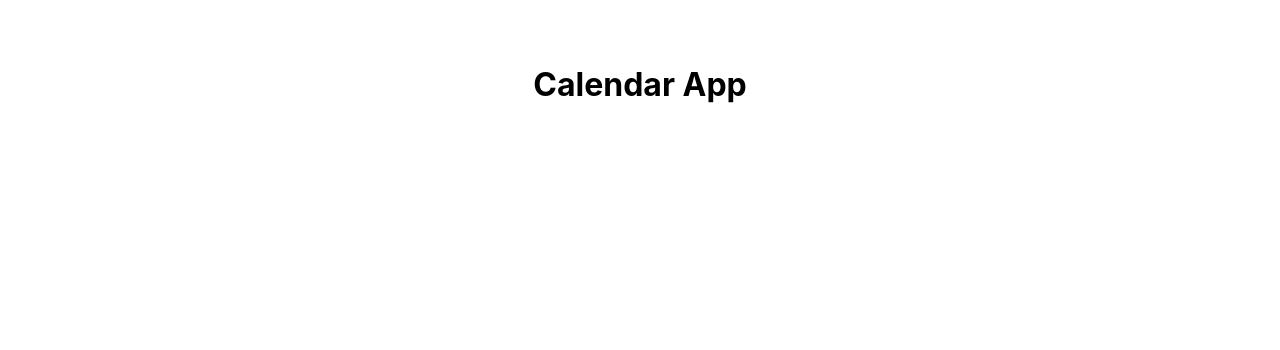
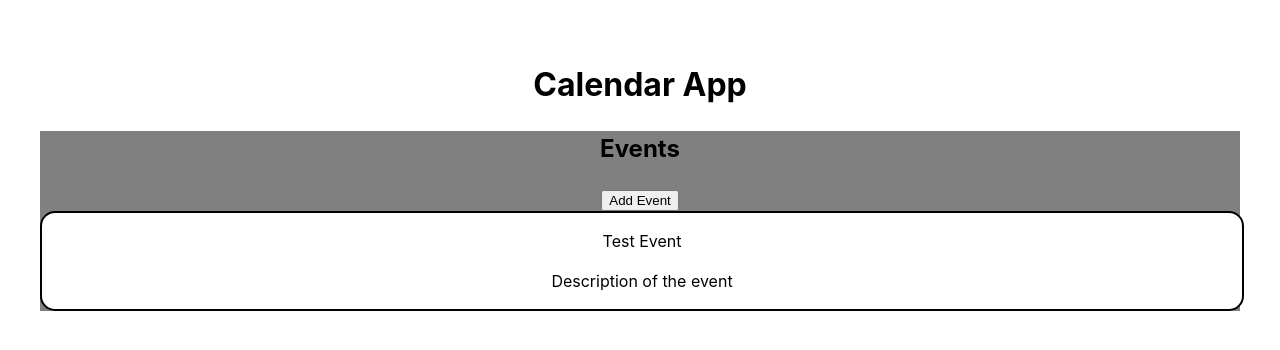
Before and after one commit to umarraj008/Calendar-App, a React (Vite) app in the folder Calendar App/: page / in a window 1280 px wide. Shown: the top 350 px of the page. Built offline with nearby package versions, Linux system fonts and the light colour scheme.

Commit message:
Add Event
- user can add a new event to the list
- for now only the title, location, and description show on the event
- a dialog modal shows when user wants to add new event

```diff
--- a/Calendar App/src/App.css
+++ b/Calendar App/src/App.css
@@ -4,3 +4,7 @@
   padding: 2rem;
   text-align: center;
 }
+
+button:hover {
+  cursor: pointer;
+}
--- a/Calendar App/src/App.jsx
+++ b/Calendar App/src/App.jsx
@@ -1,11 +1,13 @@
 import React from 'react'
 import './App.css'
+import EventsList from './components/EventList/EventsList'
 
 function App() {
 
   return (
     <>
       <h1>Calendar App</h1>
+      <EventsList />
     </>
   )
 }
--- /dev/null
+++ b/Calendar App/src/components/AddEventDialog/AddEventDialog.jsx
@@ -0,0 +1,56 @@
+import React, { useState } from 'react'
+import "./AddEventDialog.css"
+
+function AddEventDialog(props) {
+  const [title, setTitle] = useState("");
+  const [description, setDescription] = useState("");
+  const [location, setLocation] = useState("");
+
+  const closeDialog = () => {
+    // close dialog
+    document.getElementById("addEventsDialog").close();
+
+    // Clear all form input
+    setTitle("");
+    setDescription("");
+    setLocation("");
+  }
+
+  // Form input update functions
+  const updateTitle = (event) => { setTitle((prev) => event.target.value); }
+  const updateLocation = (event) => { setLocation((prev) => event.target.value); }
+  const updateDescription = (event) => { setDescription((prev) => event.target.value); }
+
+  // submit form data function
+  const submitData = (event) => {
+    event.preventDefault();
+    props.addEvent(
+      event.target.title.value,
+      event.target.description.value,
+      event.target.location.value
+    );
+
+    closeDialog();
+  }
+
+  return (
+    <dialog id="addEventsDialog">
+        <h2>Add New Event</h2>
+        <form onSubmit={submitData}>
+          <label htmlFor="title">Title</label>
+          <input id="title" name="title" type="text" onChange={updateTitle} value={title} />
+
+          <label htmlFor="location">Location</label>
+          <input id="location" name="location" type="text" onChange={updateLocation} value={location} />
+
+          <label htmlFor="description">Description</label>
+          <textarea id="description" name="description" type="text" onChange={updateDescription} value={description} />
+
+          <button type="submit">Add</button>
+          <button onClick={closeDialog}>Cancel</button>
+        </form>
+      </dialog>
+  )
+}
+
+export default AddEventDialog
--- /dev/null
+++ b/Calendar App/src/components/Event/Event.css
@@ -0,0 +1,7 @@
+.event-container {
+    width: 100%;
+    border: solid 2px black;
+    border-radius: 15px;
+    background-color: white;
+    color: black;
+}
--- /dev/null
+++ b/Calendar App/src/components/Event/Event.jsx
@@ -0,0 +1,17 @@
+import React from 'react'
+import "./Event.css"
+import { useState } from 'react';
+
+function Event(props) {
+  const [data, setData] = useState(props.data);
+
+  return (
+    <div id={"event_" + props.id} className='event-container'>
+        <p>{data.title}</p>
+        <p>{data.description}</p>
+        <p>{data.location}</p>
+    </div>
+  )
+}
+
+export default Event
--- /dev/null
+++ b/Calendar App/src/components/EventList/EventList.css
@@ -0,0 +1,14 @@
+.container {
+    width: 100%;
+    background-color: grey;
+}
+
+.title-and-button-container {
+
+}
+
+.events-container {
+    display: flex;
+    flex-direction: column;
+    gap: 10px;
+}
--- /dev/null
+++ b/Calendar App/src/components/EventList/EventsList.jsx
@@ -0,0 +1,58 @@
+import React, { useState } from 'react'
+import "./EventList.css"
+import Event from '../Event/Event'
+import AddEventDialog from '../AddEventDialog/AddEventDialog';
+
+const EventData = class {
+  constructor(
+    id, title, description, location,
+    startDate, endDate, startTime, endTime,
+    allDay, color, important) {
+      this.id = id;
+      this.title = title;
+      this.description = description;
+      this.location = location;
+      this.startDate = startDate;
+      this.endDate = endDate;
+      this.startTime = startTime;
+      this.endTime = endTime;
+      this.allDay = allDay;
+      this.color = color;
+      this.important = important;
+  }
+}
+
+function EventsList() {
+  const [events, setEvents] = useState([
+    new EventData("0", "Test Event", "Description of the event")
+  ]);
+
+  // Event functions
+  const addEvent = (title, description, location) => {
+    const newEvent = new EventData("0", title, description, location);
+
+    setEvents((prev) => ([...prev, newEvent]));
+  }
+
+  // open dialog funciton
+  const openDialog = () => {
+    document.getElementById("addEventsDialog").showModal();
+  }
+
+  return (
+    <div className='container'>
+      <div className='title-and-button-container'>
+        <h2>Events</h2>
+        <button onClick={openDialog}>Add Event</button>
+      </div>
+      <AddEventDialog addEvent={addEvent}/>
+      <div className='events-container'>
+        {events.map((event, index) => (
+          <Event key={event.id} data={events[index]} />
+        ))}
+      </div>
+    </div>
+  )
+}
+
+export default EventsList
--- a/Calendar App/src/index.css
+++ b/Calendar App/src/index.css
@@ -3,7 +3,6 @@
   line-height: 1.5;
   font-weight: 400;
 
-  color-scheme: light dark;
   font-synthesis: none;
   text-rendering: optimizeLegibility;
   -webkit-font-smoothing: antialiased;
```
Also changed, not shown: Calendar App/src/components/AddEventDialog/AddEventDialog.css (added).
